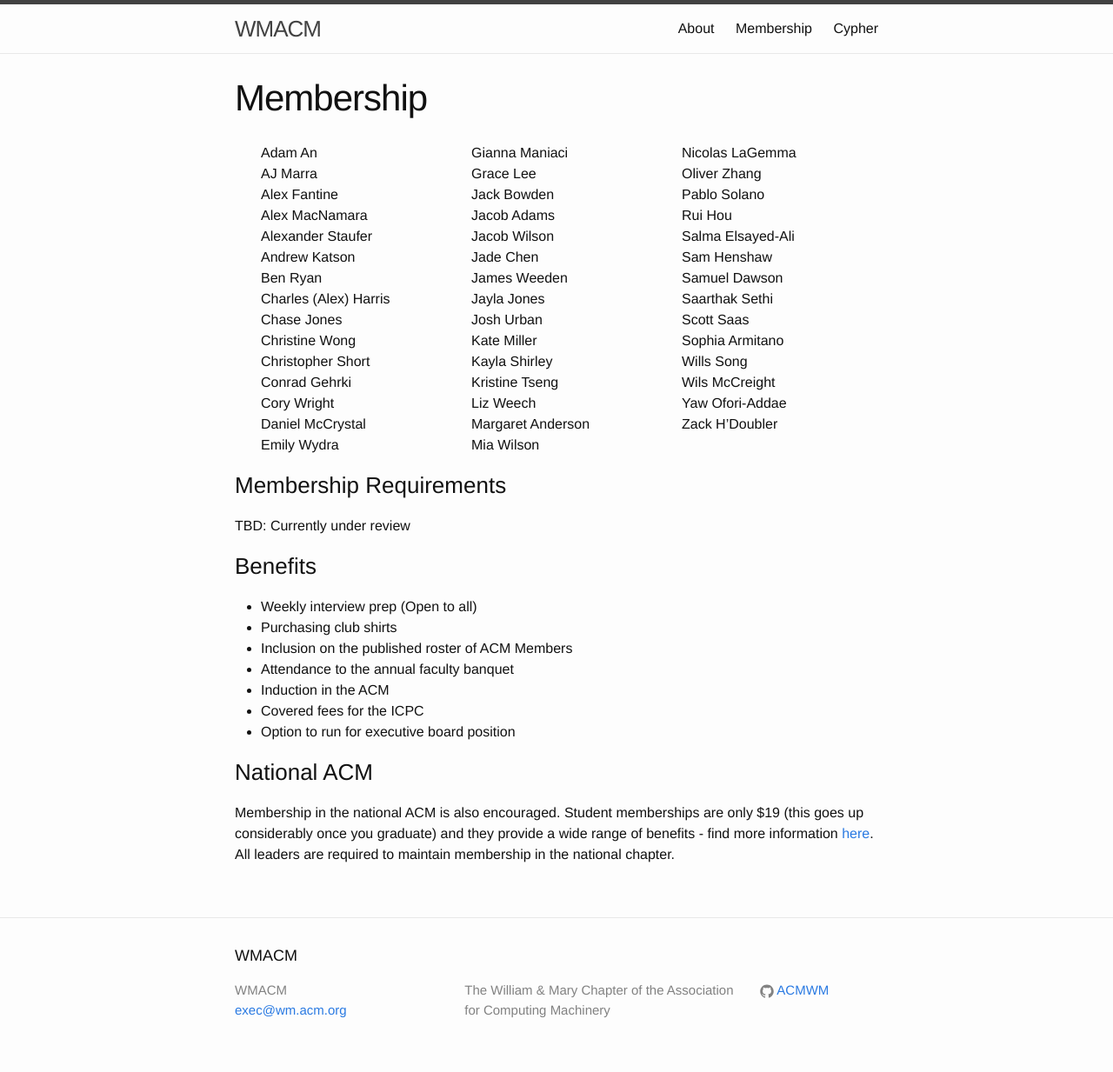
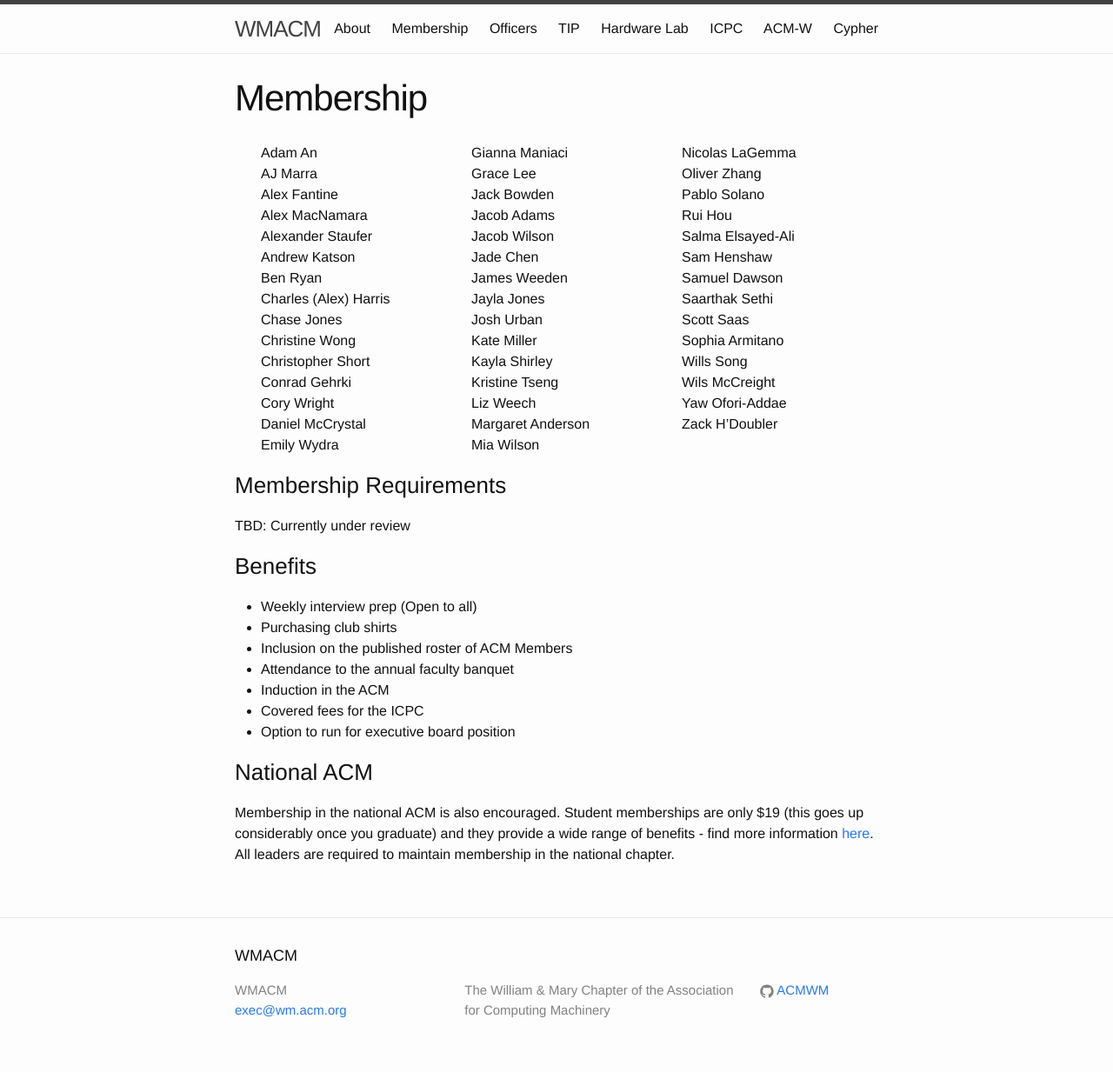
Before and after one commit to ACMWM/acmwm.github.io, a Jekyll site: the page built from _pages/membership.md, in a window 1280 px wide. Shown: the whole page at 87% size. Built offline with Jekyll 4.4.1, drawn with Linux system fonts in a browser that asks for light colours.

Commit message:
Add all needed navigation buttons

```diff
--- a/_config.yml
+++ b/_config.yml
@@ -26,6 +26,21 @@ navigation:
     - name: Membership
       url: /membership
 
+    - name: Officers
+      url: /officers
+
+    - name: TIP
+      url: /tip
+
+    - name: Hardware Lab
+      url: /hwlab
+
+    - name: ICPC
+      url: /icpc
+
+    - name: ACM-W
+      url: /acm-w
+
     - name: Cypher
       url: http://cypher.cs.wm.edu/
 
```
